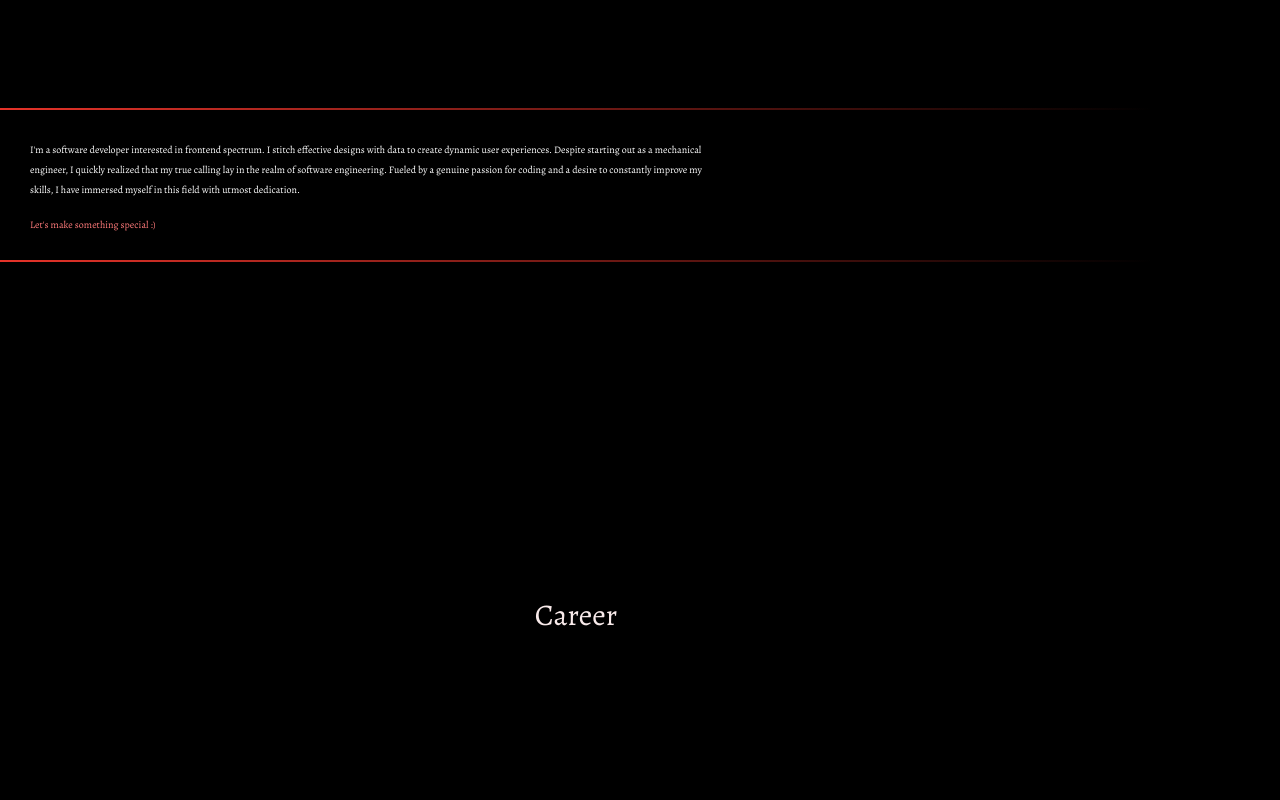
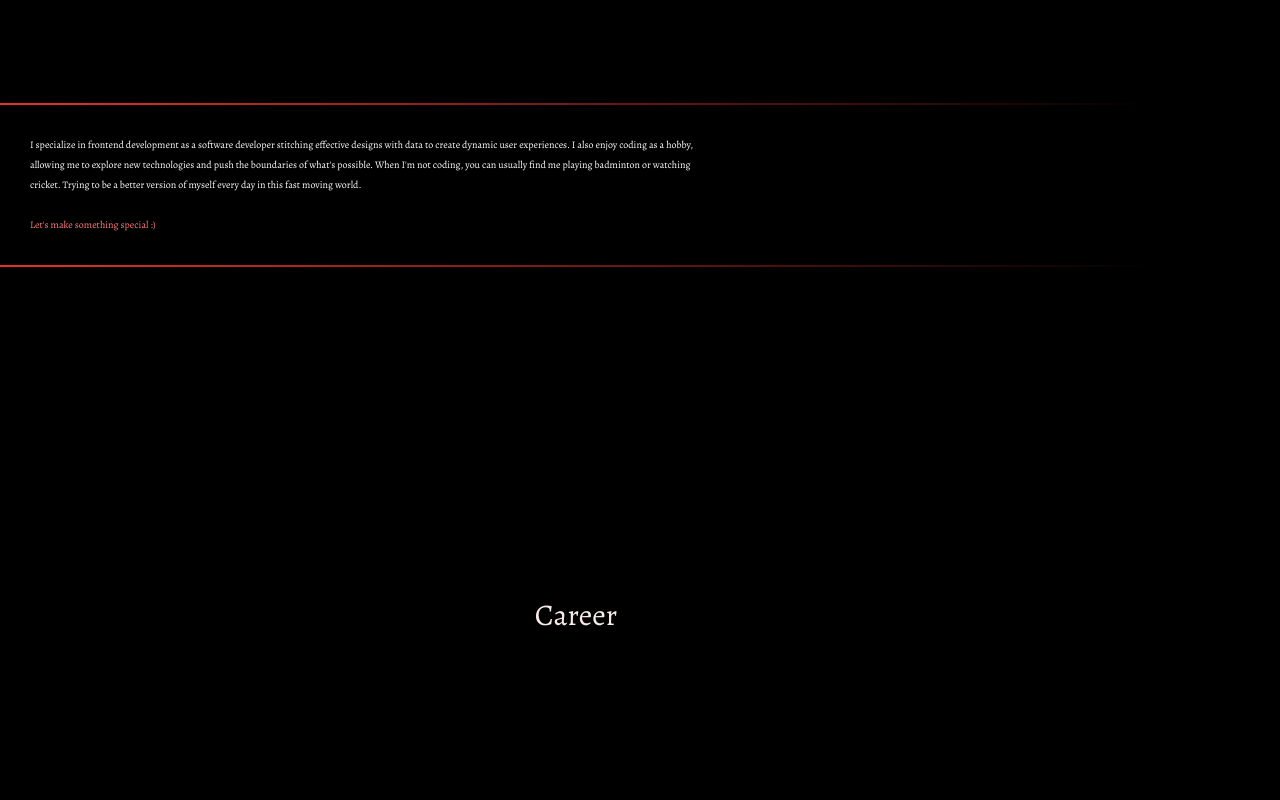
Before and after one commit to anudeep-mp/Portfolio, a React (Vite) app: page / in a window 1280 px wide. Shown: the part 1060-1860 px from the top of the page. Built offline with nearby package versions, Linux system fonts and the light colour scheme; the HTML template or start-up script is replaced by a standard one.

Commit message:
Updated about content

```diff
--- a/src/pages/About/About.tsx
+++ b/src/pages/About/About.tsx
@@ -2,21 +2,30 @@ import { RefObject } from "react";
 import { handleScroll } from "../../common/utils/utilities";
 import "./about.css";
 
-export default function About({contactRef} : {contactRef: RefObject<HTMLElement>}) {
+export default function About({
+  contactRef,
+}: {
+  contactRef: RefObject<HTMLElement>;
+}) {
   return (
     <div className="section about">
       <div className="title">Me, Myself & I</div>
       <div className="container">
         <div className="content">
-          I'm a software developer interested in frontend spectrum. I stitch
-          effective designs with data to create dynamic user experiences.
-          Despite starting out as a mechanical engineer, I quickly realized that
-          my true calling lay in the realm of software engineering. Fueled by a
-          genuine passion for coding and a desire to constantly improve my
-          skills, I have immersed myself in this field with utmost dedication.
+          I specialize in frontend development as a software developer stitching
+          effective designs with data to create dynamic user experiences. I also
+          enjoy coding as a hobby, allowing me to explore new technologies and
+          push the boundaries of what's possible. When I'm not coding, you can
+          usually find me playing badminton or watching cricket. Trying to be a
+          better version of myself every day in this fast moving world.
           <br />
           <br />
-          <div onClick={() => handleScroll(contactRef)} className="contact-link">Let's make something special {":)"}</div>
+          <div
+            onClick={() => handleScroll(contactRef)}
+            className="contact-link"
+          >
+            Let's make something special {":)"}
+          </div>
         </div>
       </div>
     </div>
--- a/src/pages/About/about.css
+++ b/src/pages/About/about.css
@@ -25,6 +25,7 @@
 .section.about .contact-link {
   color: var(--ternery-color);
   cursor: pointer;
+  display: inline;
 }
 
 .section.about .contact-link:hover {
--- a/src/pages/Contact/Contact.tsx
+++ b/src/pages/Contact/Contact.tsx
@@ -1,7 +1,10 @@
 export default function Contact() {
   return (
     <div className="section">
-      <div className="title">Contact</div>
+      <div className="title">Lets Talk!</div>
+      <div className="content">
+
+      </div>
     </div>
   );
 }
```
Also changed, not shown: src/pages/Contact/contact.css (added).
